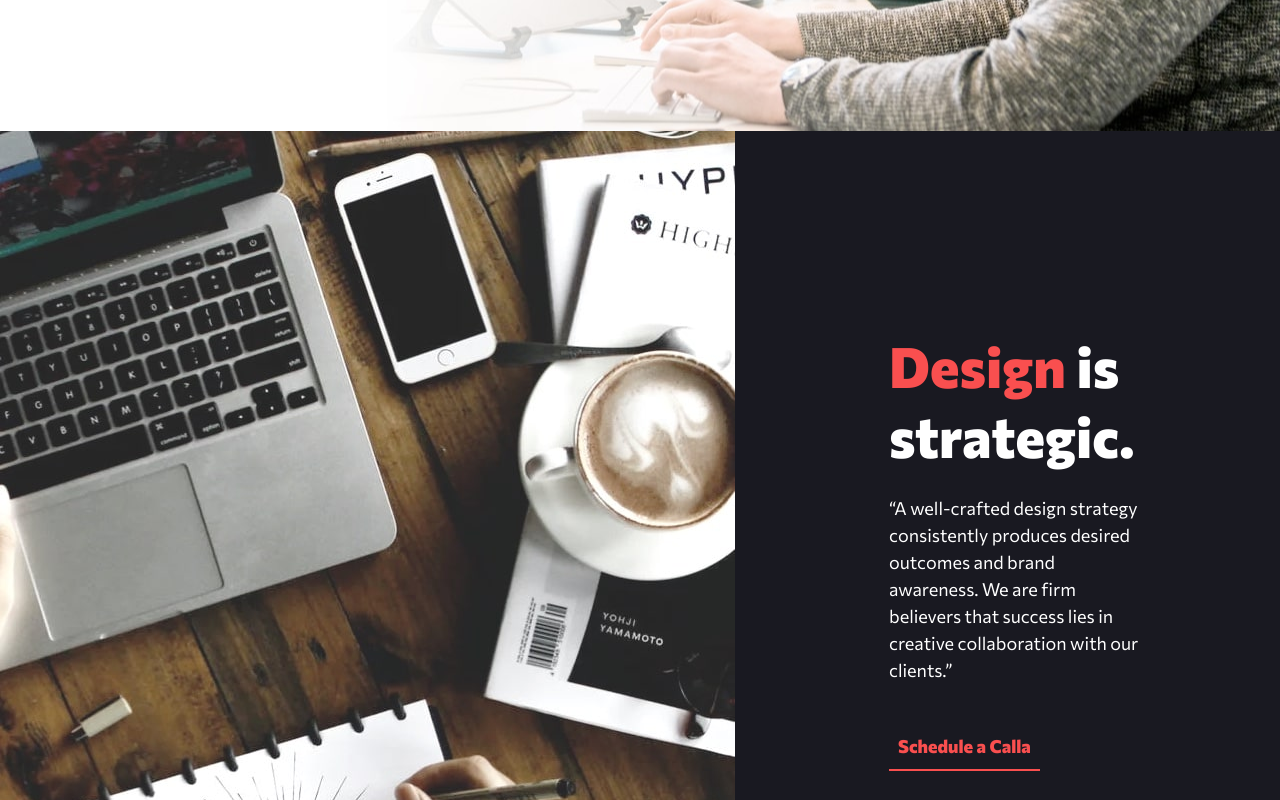
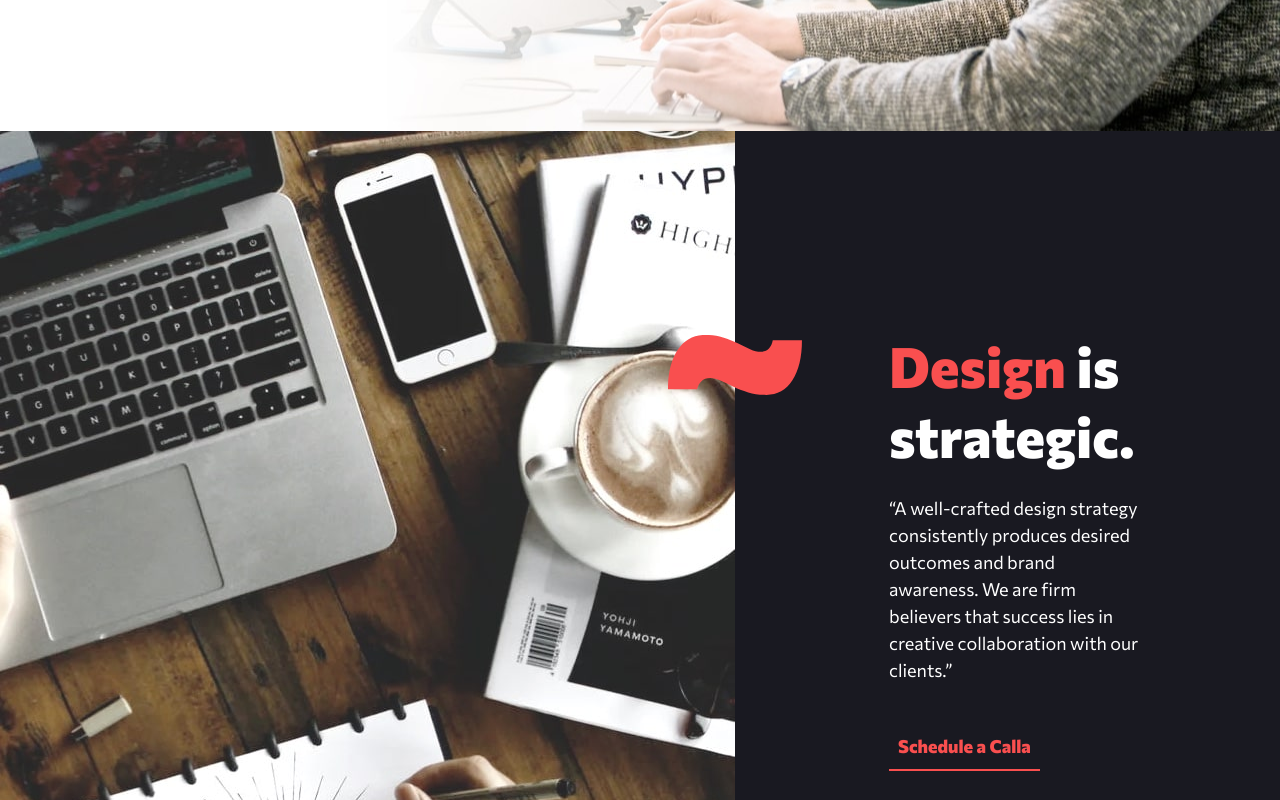
Before and after one commit to aroquega/creative-agency, a React (Vite) app in the folder site/: page / in a window 1280 px wide. Shown: the part 760-1560 px from the top of the page. Built offline with nearby package versions, Linux system fonts and the light colour scheme.

Commit message:
chore: Add red pattern in strategy

```diff
--- a/site/src/sections/Strategy.tsx
+++ b/site/src/sections/Strategy.tsx
@@ -3,19 +3,27 @@ import { ResponsiveImage } from "../components/ResponsiveImage";
 import imageStrategic from "../assets/mobile/image-strategic.jpg";
 import imageStrategicTablet from "../assets/tablet/image-strategic.jpg";
 import imageStrategicDesktop from "../assets/desktop/image-strategic.jpg";
+import redPattern from "../assets/bg-pattern-wave-red.svg";
+
 import { Heading2, Paragraph } from "../components/text";
 import { Button } from "../components/Button";
 
 export function Strategy() {
   return (
-    <div className="sm:flex">
+    <div className="sm:flex relative">
+      <div className="relative flex-shrink-0">
+        <img
+          src={redPattern}
+          className="absolute top-0 left-6 -translate-y-1/2 w-14 sm:left-auto sm:right-0 sm:translate-x-1/2 sm:top-[145px] xl:top-[234px] xl:w-auto"
+        />
         <ResponsiveImage
           className="sm:min-w-[378px] xl:min-w-[735px]"
           mobile={imageStrategic}
           tablet={imageStrategicTablet}
           desktop={imageStrategicDesktop}
         />
-      <div className="px-6 bg-black text-white py-[72px] sm:pt-[120px] md:pl-[69px] md:pr-[40px] xl:pt-[200px] xl:pl-[154px] xl:pr-[141px] text-[15px]">
+      </div>
+      <div className="px-6 bg-black text-white py-[72px] sm:pt-[120px] sm:pl-[69px] sm:pr-[40px] xl:pt-[200px] xl:pl-[154px] xl:pr-[141px] text-[15px]">
         <Heading2 className="mb-6">
           <span className="text-red">Design </span>is
           <br className="hidden md:block" /> strategic.
```
Also changed, not shown: site/src/assets/bg-pattern-wave-red.svg (renamed from site/src/assets/desktop/bg-pattern-wave-red.svg), site/src/assets/bg-pattern-wavy-white.svg (renamed from site/src/assets/desktop/bg-pattern-wavy-white.svg). Lines whose indentation alone changed are shown as unchanged.
